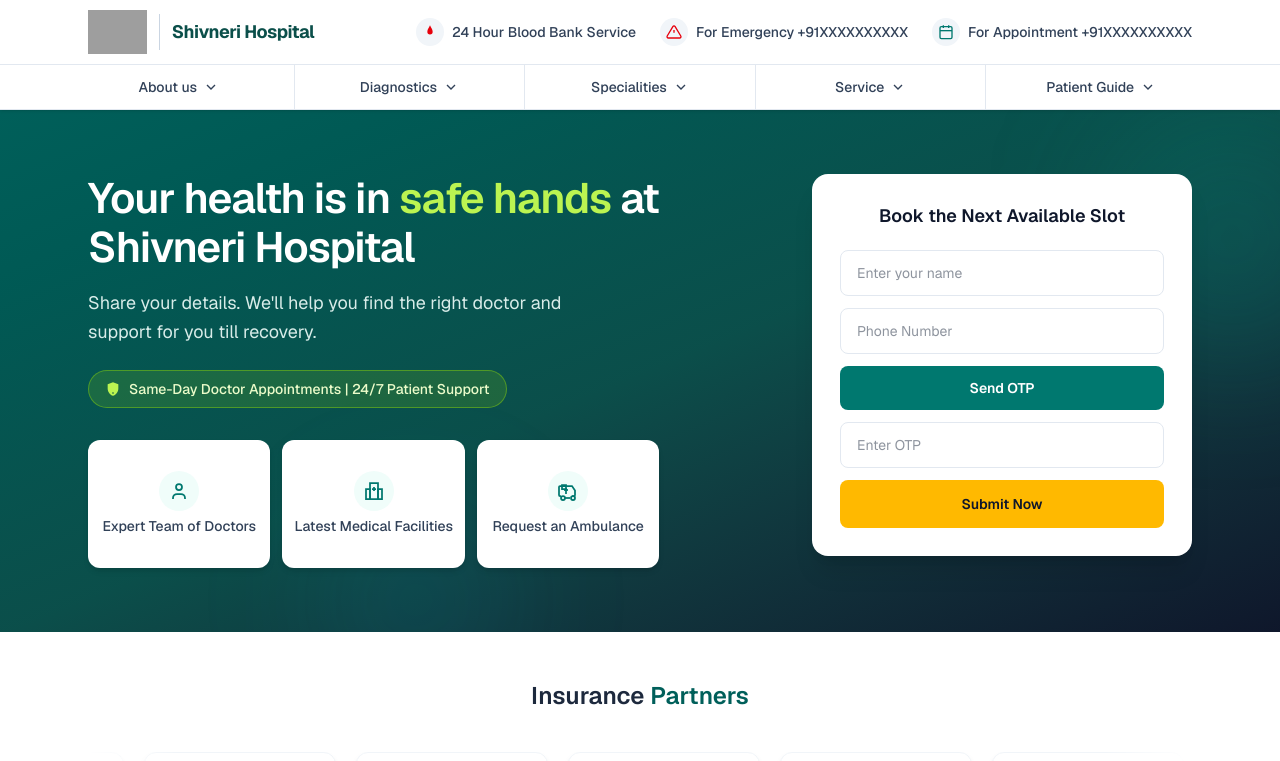
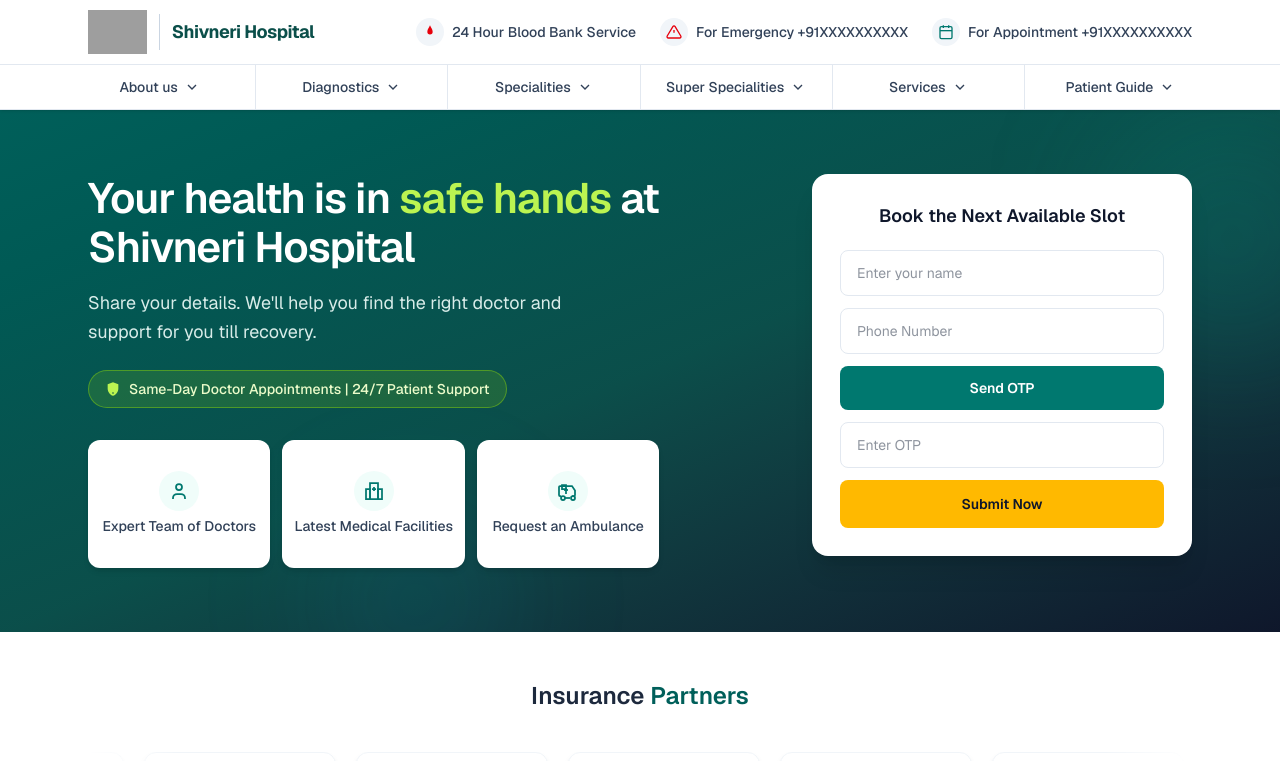
Before and after one commit to rp98nt/shivnerihospital, a Next.js app: page / in a window 1280 px wide. Shown: the top 761 px of the page. Built offline with nearby package versions, Linux system fonts and the light colour scheme; grey boxes are pictures that could not be loaded.

Commit message:
fix: add Super Specialities and rename Services in lower nav
Update the second navbar strip to six items with unchanged dropdown arrow behavior.

```diff
--- a/components/site-header.tsx
+++ b/components/site-header.tsx
@@ -8,7 +8,8 @@ const LOWER_NAV_ITEMS = [
   "About us",
   "Diagnostics",
   "Specialities",
-  "Service",
+  "Super Specialities",
+  "Services",
   "Patient Guide",
 ] as const;
 
```
